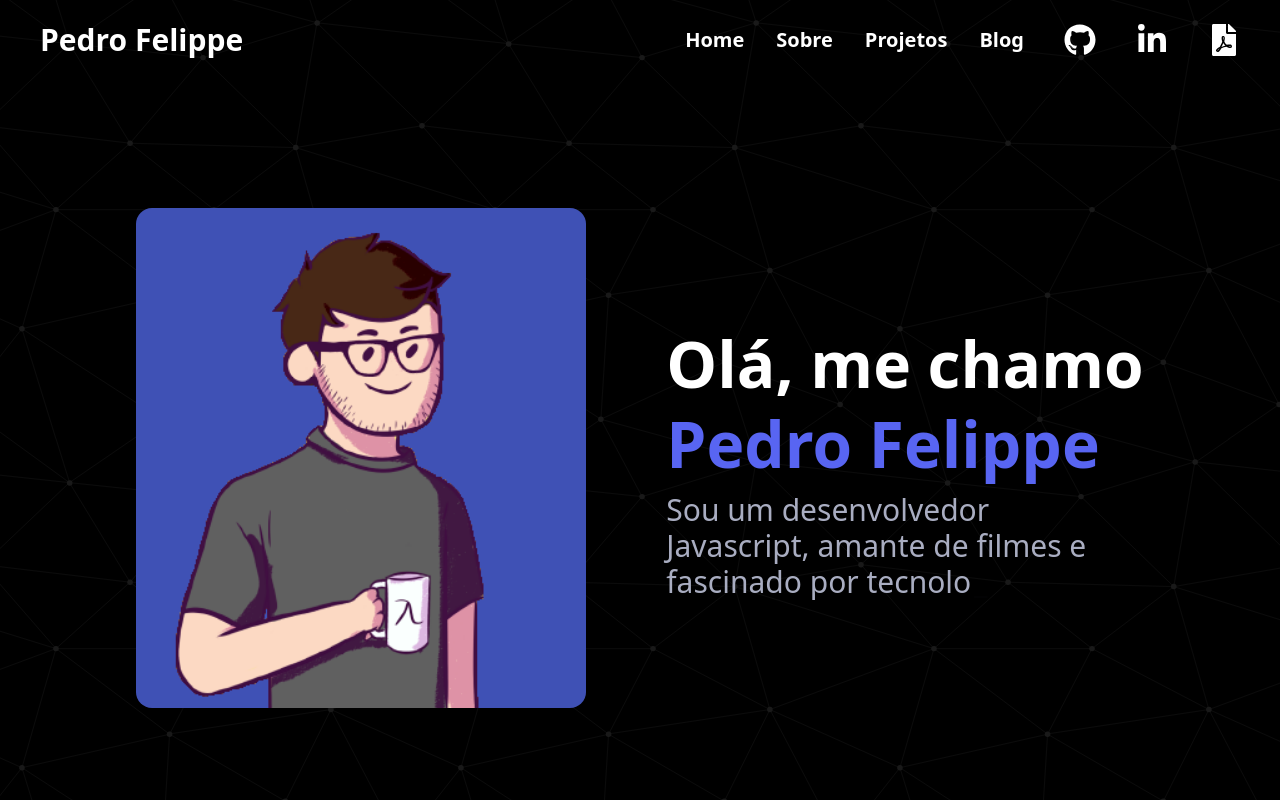
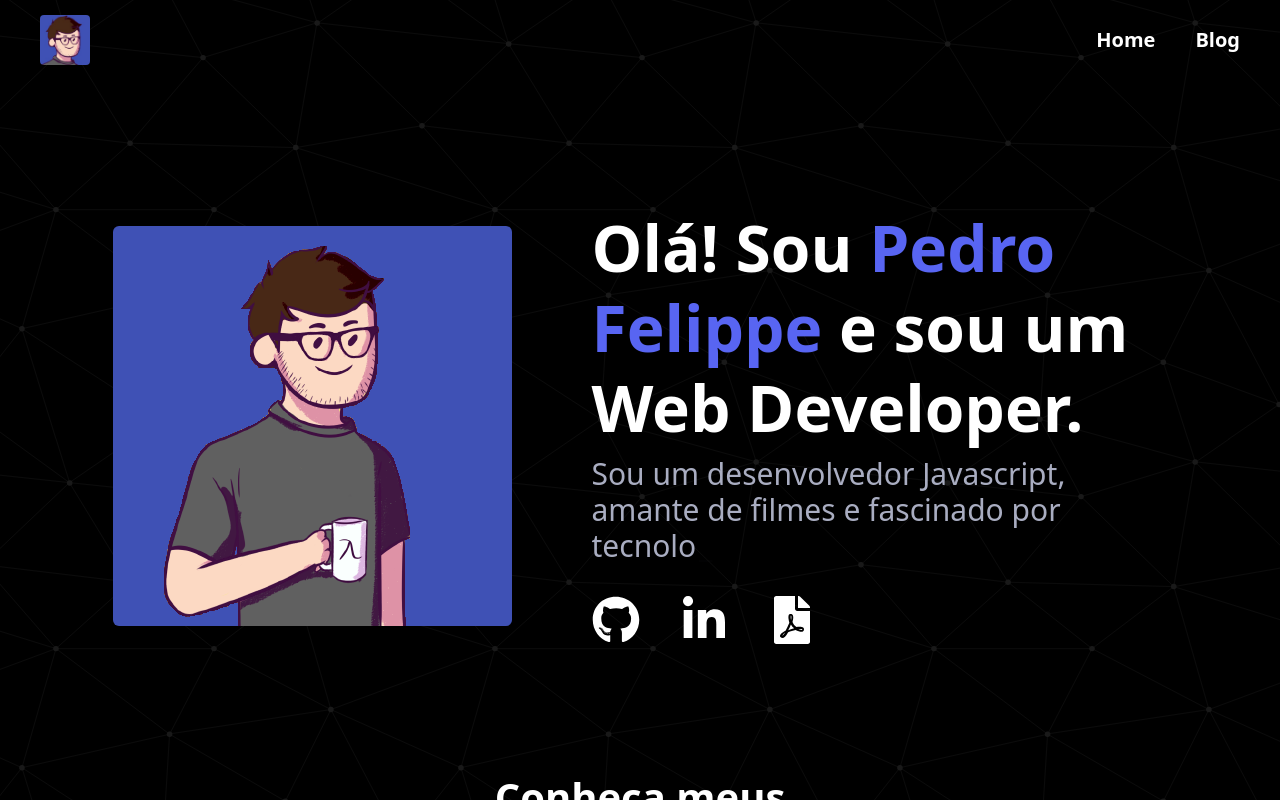
Before and after one commit to pefelippe/Portfolio, a Next.js app: page / in a window 1280 px wide. Built offline with nearby package versions, Linux system fonts and the light colour scheme.

Commit message:
refactor no hero

```diff
--- a/pages/index.tsx
+++ b/pages/index.tsx
@@ -4,7 +4,7 @@ import Projects from "./../src/content/Projects";
 
 export default function Home() {
   return (
-    <div className="w-screen  px-8 max-w-7xl mx-auto space-y-14 md:space-y-32 py-20 xl:py-32">
+    <div className="w-screen  px-8 max-w-7xl mx-auto space-y-20 md:space-y-32 py-10 xl:py-32">
       <Hero />
       <Projects />
       <CallToContact />
--- a/src/components/HamburgerMenu.tsx
+++ b/src/components/HamburgerMenu.tsx
@@ -14,7 +14,6 @@ function HamburgerMenu({}: Props) {
   return (
     <>
       <div className="max-lg:hidden text-xl  items-center text-white justify-start list-none flex gap-10 divider-x ">
-        <div className="flex gap-8">
         {navLinks.map((navLink) => {
           return (
             <li
@@ -36,10 +35,6 @@ function HamburgerMenu({}: Props) {
             </li>
           );
         })}
-        </div>
-        <div>
-          <SocialLinks />
-        </div>
       </div>
 
       <div className="lg:hidden flex flex-1 justify-end items-center w-full">
@@ -64,7 +59,7 @@ function HamburgerMenu({}: Props) {
                 <li
                   key={navLink.id}
                   className={`py-4 w-[80vw] max-w-[300px] rounded-md transition-all text-white bg-blue hover:bg-blue/90 ${
-                    active === navLink.title ? "text-white" : "text-secondary"
+                    active === navLink.title ? "text-white" : "text-gray-300"
                   }`}
                   onClick={() => {
                     setToggle(!toggle);
@@ -82,8 +77,6 @@ function HamburgerMenu({}: Props) {
               );
             })}
           </ul>
-
-          <SocialLinks />
         </div>
       </div>
     </>
--- a/src/components/ProjectCard.tsx
+++ b/src/components/ProjectCard.tsx
@@ -28,7 +28,7 @@ function ProjectCard({
     <motion.div
       initial={{ opacity: 0, x: findX }}
       whileInView={{ opacity: 1, x: 0 }}
-      transition={{ duration: 1.5 }}
+      transition={{ duration: 1 }}
       className="flex max-lg:flex-col w-full max-w-7xl justify-center lg:gap-10  mx-auto gap-2 "
     >
       <Link
@@ -63,7 +63,7 @@ function ProjectCard({
           <Link
             href={`/projects/${id}`}
             className="flex gap-2 p-3 px-6 items-center w-fit text-[1.5rem] justify-between
-             font-semibold hover:underline text-white  bg-blue hover:bg-blue/90 rounded-lg "
+             font-semibold hover:underline text-white  bg-[#000] border-blue hover:bg-blue border-2  rounded-lg transition-all "
             rel="noreferrer"
           >
             <p>Veja detalhes</p> <FaArrowRight className="-rotate-45" />
--- a/src/components/SocialLinks.tsx
+++ b/src/components/SocialLinks.tsx
@@ -7,13 +7,13 @@ type Props = {};
 
 export default function SocialLinks({}: Props) {
   return (
-    <div className="flex max-lg:mx-auto  w-fit gap-10  justify-center text-white items-center  text-xl text-black ">
+    <div className="flex mx-auto w-full gap-10 justify-start text-white items-center text-xl text-black max-w-xl">
       <AnimatedBtn className="" href="https://github.com/pefelippe">
         <div
           className=" flex gap-3 items-center w-full
          font-semibold transition-all hover:text-[#5865f2]"
         >
-          <FaGithub className="h-8 w-8" />
+          <FaGithub className="h-12 w-12" />
         </div>
       </AnimatedBtn>
 
@@ -25,7 +25,7 @@ export default function SocialLinks({}: Props) {
           className="  flex gap-3 items-center
           font-semibold transition-all  hover:text-[#5865f2]"
         >
-          <FaLinkedinIn className="h-8 w-8" />
+          <FaLinkedinIn className="h-12 w-12" />
         </div>
       </AnimatedBtn>
 
@@ -34,7 +34,7 @@ export default function SocialLinks({}: Props) {
           className="  flex gap-3 items-center
           font-semibold transition-all  hover:text-[#5865f2]"
         >
-          <FaFilePdf className="h-8 w-8" />
+          <FaFilePdf className="h-12 w-12" />
         </div>
       </AnimatedBtn>
     </div>
--- a/src/components/layout/Header.tsx
+++ b/src/components/layout/Header.tsx
@@ -1,3 +1,4 @@
+import { motion } from "framer-motion";
 import Link from "next/link";
 import React, { useState } from "react";
 
@@ -7,17 +8,24 @@ import HamburgerMenu from "./../HamburgerMenu";
 
 const Navbar = () => {
   return (
-    <nav
+    <motion.nav
+      initial={{ opacity: 0 }}
+      animate={{ opacity: 1 }}
+      transition={{ duration: 1.5, delay: 1 }}
       className={`${styles.paddingX}  max-w-7xl font-semibold mx-auto w-full flex
       justify-between items-center h-[10vh] top-0 z-20 bg-primary`}
     >
       <div className="flex items-center">
         <Link href="/" className="text-bold text-3xl  text-white">
-          Pedro Felippe
+          <motion.img
+            alt="avatar-pefelippe"
+            src="assets/caneca.jpg"
+            className="relative object-cover rounded h-[50px] w-[50px]"
+          />
         </Link>
       </div>
       <HamburgerMenu />
-    </nav>
+    </motion.nav>
   );
 };
 
--- a/src/constants/index.js
+++ b/src/constants/index.js
@@ -61,16 +61,8 @@ export const projects = [
 
 export const navLinks = [
   {
-    id: "home ",
+    id: "",
     title: "Home",
-  },
-  {
-    id: "about",
-    title: "Sobre",
-  },
-  {
-    id: "projects",
-    title: "Projetos",
   },
   {
     id: "blog",
--- a/src/content/Hero.tsx
+++ b/src/content/Hero.tsx
@@ -12,7 +12,7 @@ export default function About({}: Props) {
       initial={{ opacity: 0 }}
       animate={{ opacity: 1 }}
       transition={{ duration: 1.5 }}
-      className=" h-fit max-w-7xl flex max-lg:flex-col justify-center  mx-auto items-center lg:gap-20"
+      className="max-lg:h-[50vh] h-fit max-w-7xl flex max-lg:flex-col justify-center mx-auto items-center lg:gap-20 w-full"
     >
       <motion.img
         initial={{ opacity: 0, x: -100 }}
@@ -20,19 +20,15 @@ export default function About({}: Props) {
         transition={{ duration: 2 }}
         alt="avatar-pefelippe"
         src="assets/avatar-pdr.png"
-        className="relative object-cover rounded-full lg:rounded-2xl
-        max-lg:h-[180px]  xl:h-[500px] xl:w-[450px] max-w-xl"
+        className="relative object-cover rounded-md max-lg:hidden xl:h-[400px] "
       />
-
-      <motion.div
-        className=" text-white h-max w-fit
-        flex flex-col text-3xl justify-around text-center md:text-start max-w-lg"
-      >
-        <h2 className="text-[3rem] md:text-[4rem] leading-tight font-semibold dark:text-white py-2">
-          Olá, me chamo <p className="text-blue">Pedro Felippe</p>
+      <motion.div className="text-white  flex flex-col text-3xl text-start">
+        <h2 className="text-[3rem] md:text-[4rem] leading-tight font-bold max-w-xl">
+          Olá! Sou <span className="text-blue">Pedro Felippe</span> e sou um Web
+          Developer.
         </h2>
 
-        <p className="text-xl font-normal md:text-3xl text-gray-300 dark:text-slate-500 max-w-sm md:max-w-md">
+        <p className="text-lg font-normal md:text-3xl text-gray-300 dark:text-slate-500 max-w-md md:max-w-lg pt-2 pb-8">
           <Typewriter
             words={[
               "Sou um desenvolvedor Javascript, amante de filmes e fascinado por tecnologia.",
@@ -44,6 +40,7 @@ export default function About({}: Props) {
             delaySpeed={2000}
           />
         </p>
+        <SocialLinks />
       </motion.div>
     </motion.div>
   );
--- a/src/content/Projects.tsx
+++ b/src/content/Projects.tsx
@@ -31,7 +31,7 @@ function Projects() {
         animate={{ y: 0 }}
         transition={{ duration: 1.5, delay: 2 }}
         className="text-[2rem] md:text-[2.5rem] leading-tight font-semibold dark:text-white
-        text-center underline decoration-blue max-w-sm md:max-w-md mx-auto"
+        text-center underline decoration-blue max-w-sm md:max-w-md mx-auto pb-10"
       >
         Conheça meus projetos mais recentes
       </motion.h2>
@@ -52,6 +52,13 @@ function Projects() {
           );
         })}
       </div>
+
+      <button
+        className="mx-auto text-xl px-8 py-3 w-fit
+      font-semibold border-2 border-gray-800 bg-[#000] hover:bg-gray-800 transition-all rounded-full"
+      >
+        Veja mais projetos
+      </button>
     </motion.div>
   );
 }
```
Also changed, not shown: public/assets/caneca.jpg (added). Lines whose indentation alone changed are shown as unchanged.
